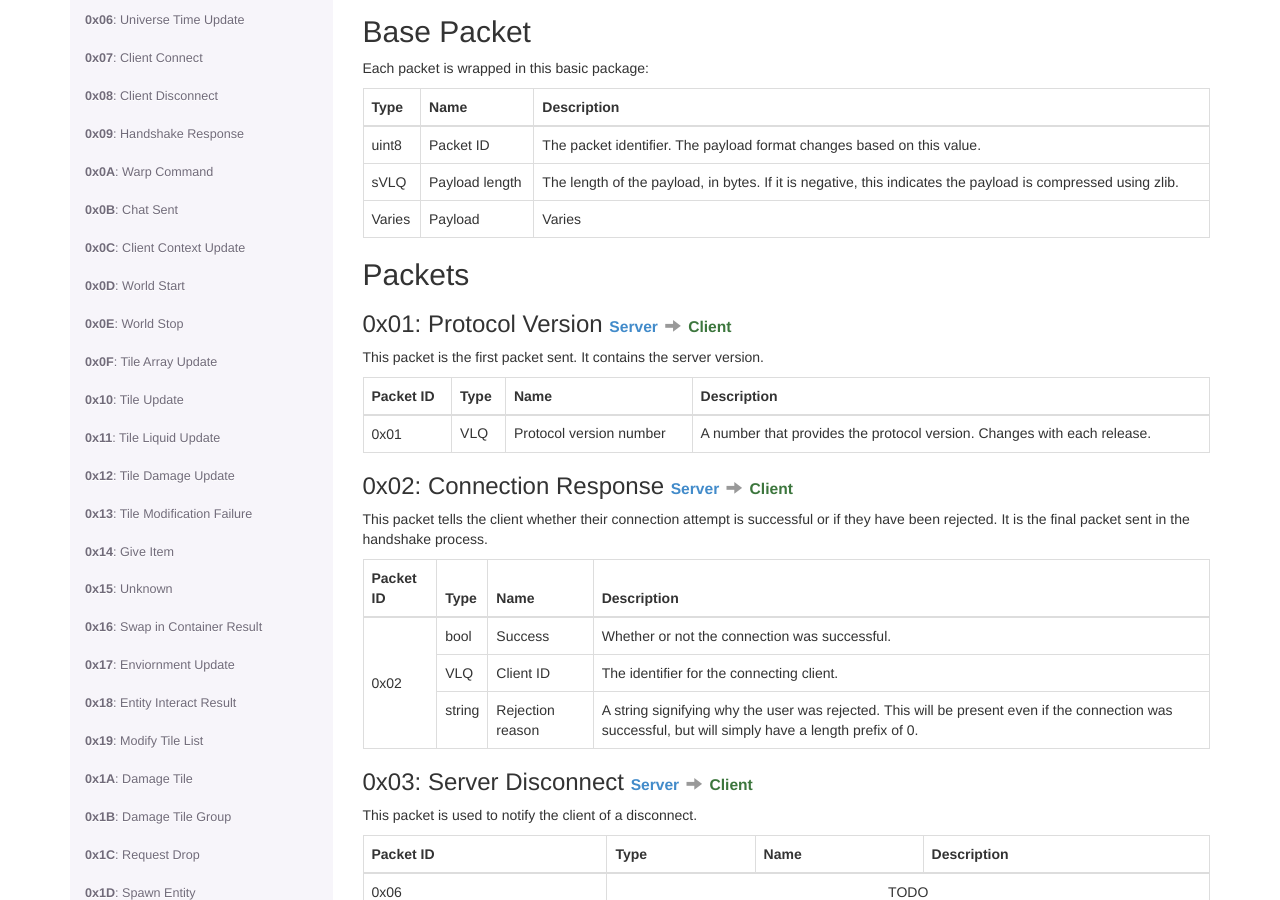
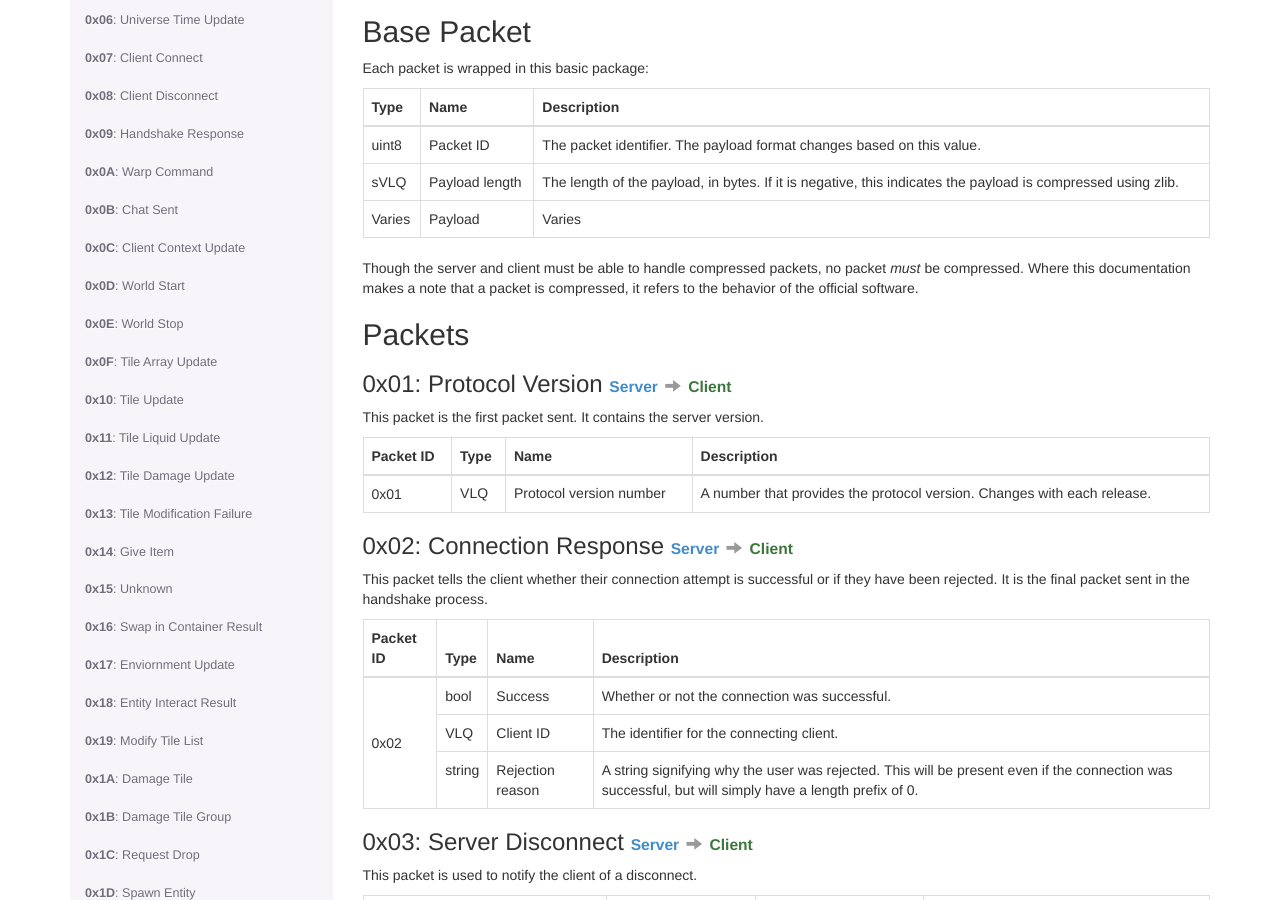
Before and after one commit to ddevault/starbound-dev, a Jekyll site: the page built from networking/index.md, in a window 1280 px wide and 900 px high, scrolled down 320 px. Built offline with Jekyll 4.4.1, drawn with Linux system fonts in a browser that asks for light colours; Markdown is read by kramdown in place of the engine named in the settings.

Commit message:
Add note on compression

```diff
--- a/_includes/packet-header.html
+++ b/_includes/packet-header.html
@@ -17,6 +17,6 @@
         {% endif %}
     {% endif %}
     {% if include.compressed %}
-    <span class="small"><span class="glyphicon glyphicon-compressed"></span><strong>Compressed</strong></span>
+    <span class="small" title="This packet is compressed when sent by the official software."><span class="glyphicon glyphicon-compressed"></span><strong>Compressed</strong></span>
     {% endif %}
 </h3>
--- a/networking/index.md
+++ b/networking/index.md
@@ -44,6 +44,9 @@ Each packet is wrapped in this basic package:
         </tr>
     </tbody>
 </table>
+
+Though the server and client must be able to handle compressed packets, no packet *must* be compressed. Where this documentation
+makes a note that a packet is compressed, it refers to the behavior of the official software.
 
 ## Packets
 
```
